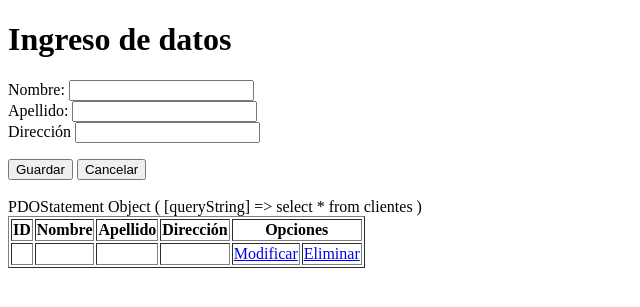
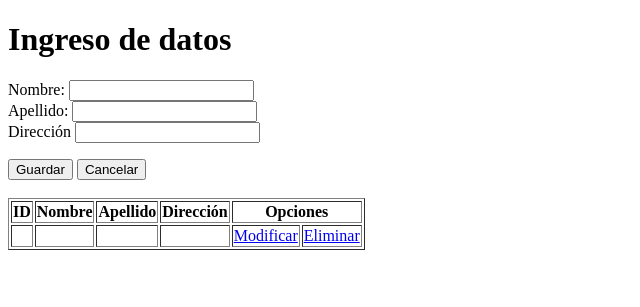
Before and after one commit to juanPabloCersarini/cursoPHP7, a PHP site: page / in a window 1280 px wide. Shown: the top 307 px of the page, without its empty margins (0-640 px from the left). Run offline with PHP 8.4, Linux system fonts and the light colour scheme; tables that the repository leaves empty or names only in its code hold one stand-in row (values such as "Sample post"); data that the repository does not hold is empty.

Commit message:
eliminando líneas de pruebas

```diff
--- a/20 - CRUDPDO/index.php
+++ b/20 - CRUDPDO/index.php
@@ -31,7 +31,6 @@
     require("conexion.php");
     $pdo = new Conexion();
     $clientes = $pdo->cnx->query("select * from clientes");
-    print_r($clientes);
     foreach ($clientes as $cli) {
         echo "<tr>
                 <td>{$cli['idCli']}</td>
```
